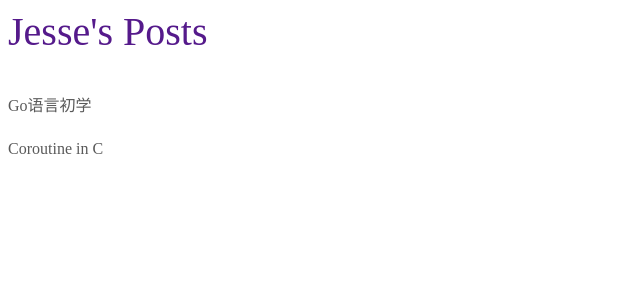
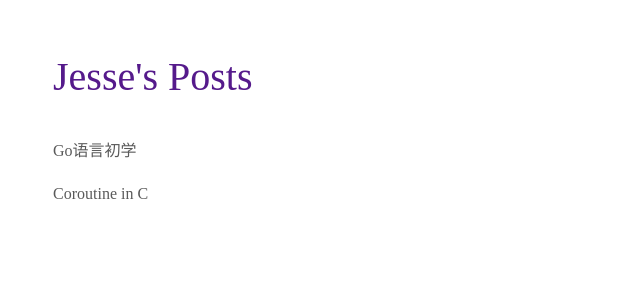
Before and after one commit to JesseEisen/JesseEisen.github.io, a Jekyll site: the page built from essay.md, in a window 1280 px wide. Shown: the top 300 px of the page, without its empty margins (0-640 px from the left). Built offline with Jekyll 4.4.1, drawn with Linux system fonts in a browser that asks for light colours.

Commit message:
fix essays padding

```diff
--- a/_layouts/post.html
+++ b/_layouts/post.html
@@ -1,5 +1,5 @@
 ---
-layout: default
+layout: posts
 ---
 <div class="post">
 
--- a/css/pages.css
+++ b/css/pages.css
@@ -1,3 +1,8 @@
+.essays {
+    padding-top: 45px;
+    padding-left: 45px;
+}
+
 ul {
     margin: 0;
     padding: 0 0 10px 0;
@@ -27,7 +32,7 @@ span {
     font-size: 13px;
     margin-top: 4px;
 }
-h1 {
+.essays h1 {
     margin: 5px 0 40px 0;
     font-size: 35px;
     font-weight: 300;
@@ -50,7 +55,7 @@ h1 {
     a:hover b {
         color: #000;
     }
-    h1 {
+    .essays h1 {
         font-size: 40px;
         margin-top: 0;
     }
--- a/essay.md
+++ b/essay.md
@@ -3,7 +3,7 @@ layout: page
 title: essay
 permalink: /essay/
 ---
-
+<div class="essays">
 <h1><a href="{{ site.baseurl }}">Jesse's Posts </a></h1>
 
 <ul>
@@ -16,3 +16,4 @@ permalink: /essay/
       </li>
     {% endfor %}
 </ul>
+</div>
```
Also changed, not shown: _layouts/posts.html (added, +17 -0 lines).
